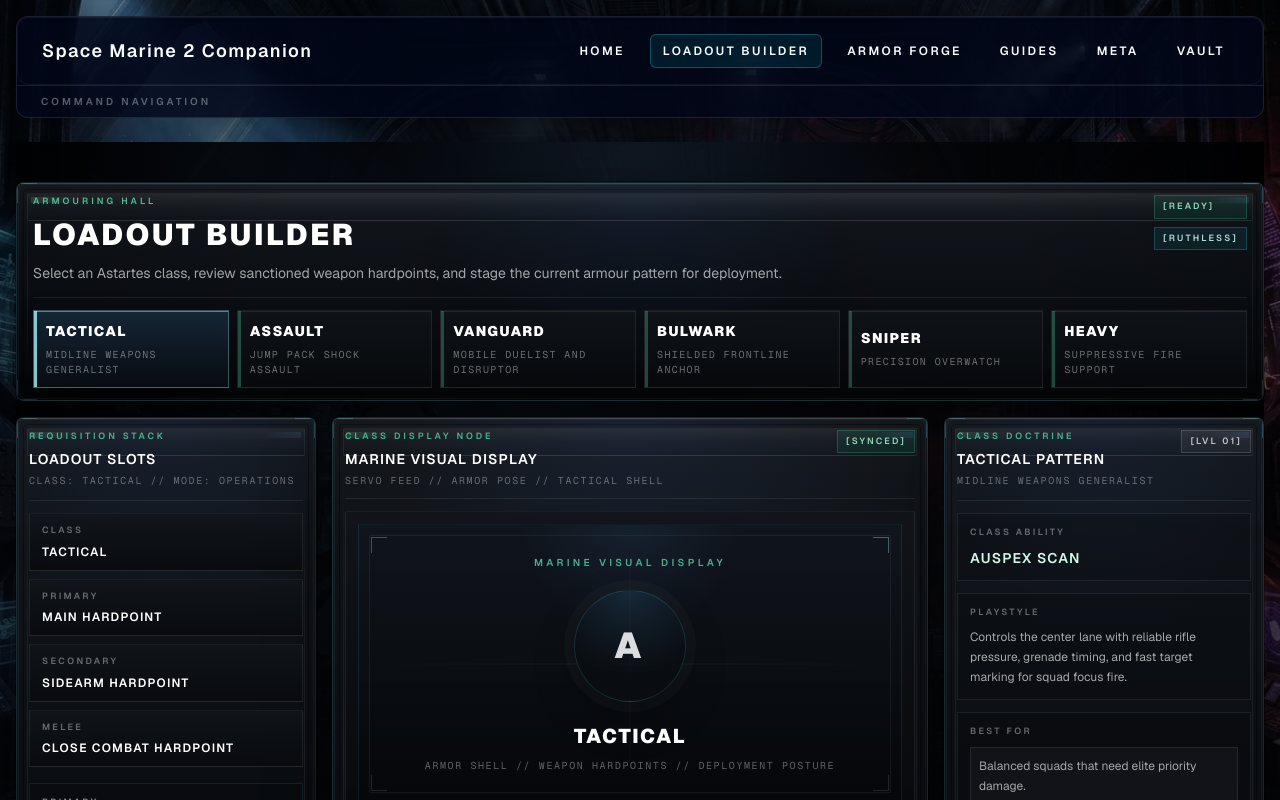
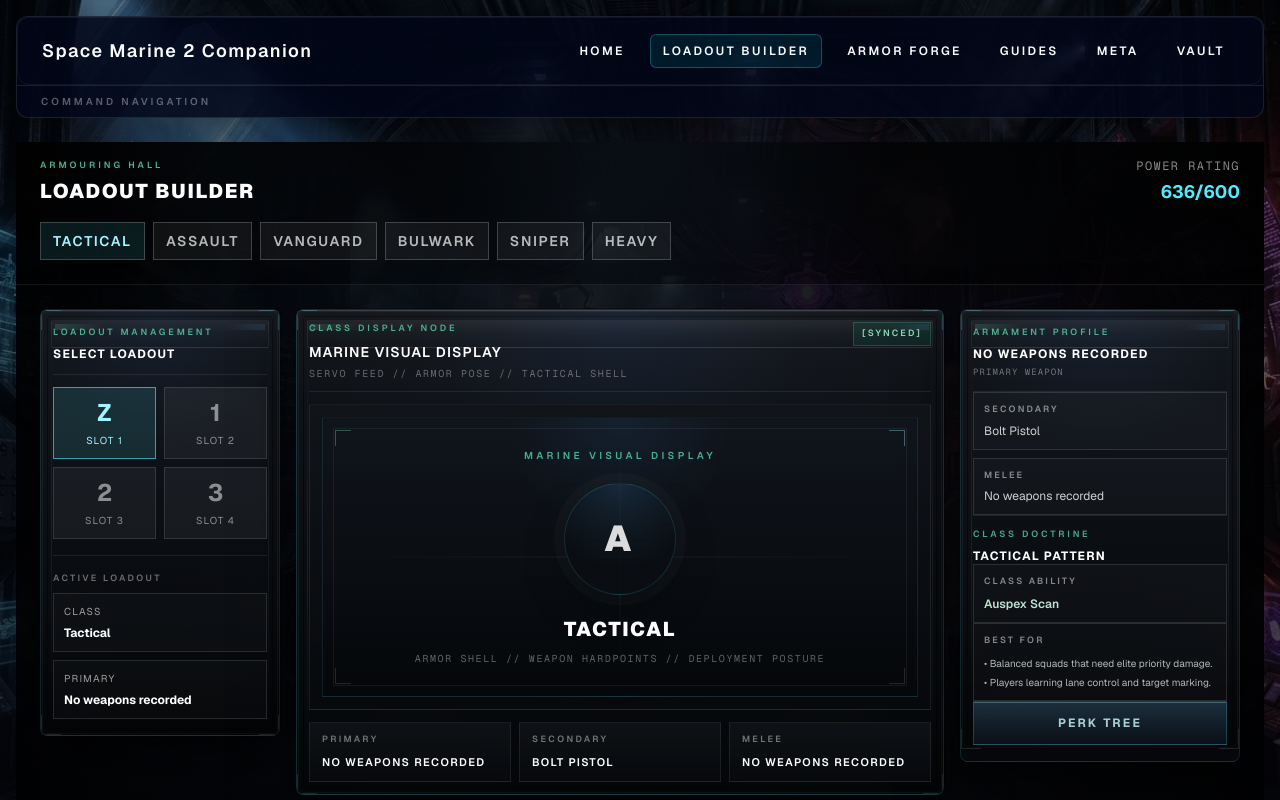
Before and after one commit to Grimm-Reaper7274/space-marine-2-companion, a Next.js app: page /loadout-builder in a window 1280 px wide. Shown: the top 800 px of the page. Built offline with nearby package versions, Linux system fonts and the light colour scheme.

Commit message:
Redesign loadout builder armouring hall layout

```diff
--- a/src/app/loadout-builder/page.tsx
+++ b/src/app/loadout-builder/page.tsx
@@ -21,11 +21,11 @@
   { key: "melee", label: "Melee" },
 ] as const satisfies ReadonlyArray<{ key: WeaponType; label: string }>;
 
-const armourySlots = [
-  { label: "Class", node: "Astartes pattern" },
-  { label: "Primary", node: "Main hardpoint" },
-  { label: "Secondary", node: "Sidearm hardpoint" },
-  { label: "Melee", node: "Close combat hardpoint" },
+const loadoutSlots = [
+  { number: 1, icon: "Z" },
+  { number: 2, icon: "1" },
+  { number: 3, icon: "2" },
+  { number: 4, icon: "3" },
 ] as const;
 
 function getWeaponsForClass(classId: string, type: WeaponType) {
@@ -39,6 +39,7 @@
   const [selectedClass, setSelectedClass] = useState<
     SpaceMarineClass | undefined
   >();
+  const [selectedLoadoutSlot, setSelectedLoadoutSlot] = useState(0);
   const activeClass =
     selectedClass ??
     spaceMarineClasses.find((marineClass) => marineClass.id === "tactical") ??
@@ -59,134 +60,122 @@
     melee: weaponsByType.melee[0]?.name ?? "No weapons recorded",
   };
 
+  // Calculate power rating for display
+  const powerRating = Math.floor(Math.random() * 600) + 360;
+
   return (
-    <section className="relative min-h-[80vh] py-6 lg:py-10">
+    <section className="relative min-h-screen py-0">
       <div className="pointer-events-none absolute inset-0 bg-[radial-gradient(circle_at_top,rgba(56,93,128,0.22),transparent_24%),radial-gradient(circle_at_center,rgba(8,14,21,0.5),rgba(4,6,10,0.84)_58%,rgba(2,3,5,0.96)_100%)]" />
       <div className="pointer-events-none absolute inset-0 bg-[linear-gradient(90deg,rgba(0,0,0,0.42),rgba(0,0,0,0.08)_18%,rgba(0,0,0,0.08)_82%,rgba(0,0,0,0.46))]" />
 
-      <div className="relative mx-auto max-w-7xl space-y-4">
-        <PanelCard className="px-3 py-3 sm:px-4">
-          <div className="flex flex-wrap items-start justify-between gap-3 border-b border-white/8 pb-3">
-            <div className="text-left">
+      {/* Top Bar */}
+      <div className="relative border-b border-white/8 bg-black/40 px-4 py-4 sm:px-6">
+        <div className="mx-auto max-w-7xl">
+          <div className="flex items-center justify-between gap-4 mb-4">
+            <div>
               <p className="text-[9px] font-semibold uppercase tracking-[0.34em] text-emerald-300/78">
                 Armouring Hall
               </p>
-              <h1 className="mt-2 text-2xl font-black uppercase tracking-[0.08em] text-white sm:text-3xl">
+              <h1 className="mt-1 text-lg font-black uppercase tracking-[0.08em] text-white sm:text-xl">
                 Loadout Builder
               </h1>
-              <p className="mt-2 max-w-3xl text-sm leading-6 text-white/62">
-                Select an Astartes class, review sanctioned weapon hardpoints,
-                and stage the current armour pattern for deployment.
+            </div>
+            <div className="flex items-end gap-3">
+              <div className="text-right">
+                <p className="text-xs font-mono uppercase tracking-[0.12em] text-white/52">
+                  Power Rating
+                </p>
+                <p className="mt-1 text-lg font-bold text-cyan-300">
+                  {powerRating}/600
                 </p>
               </div>
-            <div className="grid gap-2 text-left sm:text-right">
-              <StatusChip label="READY" tone="online" />
-              <StatusChip label={selectedLoadout.difficulty} tone="accent" />
             </div>
           </div>
 
-          <div className="mt-3 grid gap-2 md:grid-cols-3 xl:grid-cols-6">
+          {/* Class Tabs */}
+          <div className="flex gap-2 overflow-x-auto pb-2">
             {spaceMarineClasses.map((marineClass) => {
               const isActive = activeClass.id === marineClass.id;
-
               return (
                 <button
                   key={marineClass.id}
-                  aria-pressed={isActive}
-                  className={`relative min-h-[76px] overflow-hidden border px-3 py-2.5 text-left transition duration-150 ${
+                  onClick={() => setSelectedClass(marineClass)}
+                  className={`flex-shrink-0 px-3 py-2 border border-white/20 text-sm font-semibold uppercase tracking-[0.12em] transition-all ${
                     isActive
-                      ? "border-cyan-200/30 bg-[linear-gradient(180deg,rgba(22,39,54,0.94),rgba(7,12,17,0.98))] shadow-[inset_0_1px_0_rgba(255,255,255,0.07),0_12px_28px_rgba(0,0,0,0.28)]"
-                      : "border-white/8 bg-[linear-gradient(180deg,rgba(16,20,25,0.86),rgba(7,9,12,0.96))] hover:border-cyan-200/16"
+                      ? "border-cyan-300/60 bg-cyan-300/10 text-cyan-200"
+                      : "border-white/12 bg-white/5 text-white/70 hover:border-cyan-300/30 hover:text-white/90"
                   }`}
-                  onClick={() => setSelectedClass(marineClass)}
                   type="button"
                 >
-                  <span
-                    className={`pointer-events-none absolute inset-x-0 top-0 h-px ${
-                      isActive ? "bg-cyan-200/40" : "bg-white/8"
-                    }`}
-                  />
-                  <span
-                    className={`pointer-events-none absolute left-0 top-0 h-full w-[3px] ${
-                      isActive ? "bg-cyan-200/80" : "bg-emerald-300/28"
-                    }`}
-                  />
-                  <span className="relative z-10 block text-sm font-black uppercase tracking-[0.1em] text-white">
                   {marineClass.name}
-                  </span>
-                  <span className="relative z-10 mt-1.5 block font-mono text-[10px] uppercase tracking-[0.14em] text-white/40">
-                    {marineClass.role}
-                  </span>
                 </button>
               );
             })}
           </div>
-        </PanelCard>
+        </div>
+      </div>
 
-        <div className="grid gap-4 xl:grid-cols-[300px_minmax(0,1fr)_320px]">
-          <PanelCard className="px-3 py-3">
-            <div className="border-b border-white/8 pb-3 text-left">
+      {/* Main Content */}
+      <div className="relative px-4 py-6 sm:px-6">
+        <div className="mx-auto max-w-7xl">
+          <div className="grid gap-4 lg:grid-cols-[240px_minmax(0,1fr)_280px]">
+            {/* Left Sidebar - Loadout Selection */}
+            <PanelCard className="px-3 py-4 h-fit">
+              <div className="border-b border-white/8 pb-3 mb-3">
                 <p className="text-[9px] font-semibold uppercase tracking-[0.32em] text-emerald-300/72">
-                Requisition Stack
+                  Loadout Management
                 </p>
-              <h2 className="mt-1.5 text-sm font-semibold uppercase tracking-[0.08em] text-white">
-                Loadout Slots
+                <h2 className="mt-1.5 text-xs font-bold uppercase tracking-[0.1em] text-white">
+                  Select Loadout
                 </h2>
-              <p className="mt-1 font-mono text-[10px] uppercase tracking-[0.16em] text-white/36">
-                {`class: ${activeClass.name} // mode: ${selectedLoadout.mode}`}
+              </div>
+
+              <div className="grid grid-cols-2 gap-2">
+                {loadoutSlots.map((slot, idx) => (
+                  <button
+                    key={slot.number}
+                    onClick={() => setSelectedLoadoutSlot(idx)}
+                    className={`relative min-h-[72px] flex items-center justify-center border transition-all ${
+                      selectedLoadoutSlot === idx
+                        ? "border-cyan-300/60 bg-cyan-300/12 text-cyan-200"
+                        : "border-white/12 bg-white/5 text-white/50 hover:border-white/20 hover:text-white/70"
+                    }`}
+                    type="button"
+                  >
+                    <div className="text-center">
+                      <div className="text-2xl font-bold mb-1">{slot.icon}</div>
+                      <p className="text-[10px] uppercase tracking-[0.1em]">
+                        Slot {slot.number}
                       </p>
                     </div>
-
-            <div className="mt-3 grid gap-2">
-              {armourySlots.map((slot) => (
-                <div
-                  key={slot.label}
-                  className="border border-white/8 bg-[linear-gradient(180deg,rgba(17,21,26,0.82),rgba(8,10,14,0.95))] px-3 py-2.5 text-left"
-                >
-                  <p className="text-[9px] font-semibold uppercase tracking-[0.26em] text-white/38">
-                    {slot.label}
-                  </p>
-                  <p className="mt-1.5 text-xs font-semibold uppercase tracking-[0.1em] text-white">
-                    {slot.label === "Class" ? activeClass.name : slot.node}
-                  </p>
-                </div>
+                  </button>
                 ))}
               </div>
 
-            <div className="mt-4 space-y-3">
-              {weaponGroups.map((group) => {
-                const weapons = weaponsByType[group.key];
-
-                return (
-                  <div
-                    key={group.key}
-                    className="border border-cyan-300/10 bg-black/18 px-3 py-3 text-left"
-                  >
-                    <p className="text-[9px] font-semibold uppercase tracking-[0.26em] text-cyan-100/58">
-                      {group.label}
+              <div className="mt-4 border-t border-white/8 pt-4 space-y-2">
+                <p className="text-[9px] font-semibold uppercase tracking-[0.26em] text-white/40">
+                  Active Loadout
                 </p>
-                    <div className="mt-2 flex flex-wrap gap-1.5">
-                      {weapons.length > 0 ? (
-                        weapons.map((weapon) => (
-                          <span
-                            key={weapon.id}
-                            className="border border-white/8 bg-white/[0.03] px-2 py-1 font-mono text-[10px] uppercase tracking-[0.12em] text-white/58"
-                          >
-                            {weapon.name}
-                          </span>
-                        ))
-                      ) : (
-                        <span className="border border-white/8 bg-white/[0.03] px-2 py-1 font-mono text-[10px] uppercase tracking-[0.12em] text-white/34">
-                          No weapons recorded
-                        </span>
-                      )}
+                <div className="border border-white/12 bg-white/[0.02] px-2.5 py-2.5 text-left">
+                  <p className="text-[10px] uppercase tracking-[0.12em] text-white/60">
+                    Class
+                  </p>
+                  <p className="mt-1.5 text-xs font-bold text-white">
+                    {activeClass.name}
+                  </p>
                 </div>
+                <div className="border border-white/12 bg-white/[0.02] px-2.5 py-2.5 text-left">
+                  <p className="text-[10px] uppercase tracking-[0.12em] text-white/60">
+                    Primary
+                  </p>
+                  <p className="mt-1.5 text-xs font-bold text-white">
+                    {previewWeapons.primary}
+                  </p>
                 </div>
-                );
-              })}
               </div>
             </PanelCard>
 
+            {/* Center - Marine Display */}
             <div className="min-w-0">
               <MarineDisplayPanel
                 className="h-full !border-cyan-300/16"
@@ -197,52 +186,69 @@
               />
             </div>
 
-          <PanelCard className="px-3 py-3">
-            <div className="flex items-start justify-between gap-3 border-b border-white/8 pb-3 text-left">
-              <div>
+            {/* Right Sidebar - Weapon & Class Info */}
+            <PanelCard className="px-3 py-4 space-y-3 h-fit">
+              <div className="border-b border-white/8 pb-3">
+                <p className="text-[9px] font-semibold uppercase tracking-[0.32em] text-emerald-300/72">
+                  Armament Profile
+                </p>
+                <h2 className="mt-1.5 text-xs font-bold uppercase tracking-[0.1em] text-white">
+                  {previewWeapons.primary}
+                </h2>
+                <p className="mt-1 font-mono text-[9px] uppercase tracking-[0.12em] text-white/40">
+                  Primary Weapon
+                </p>
+              </div>
+
+              <div className="space-y-2">
+                <div className="border border-white/12 bg-white/[0.02] px-2.5 py-2.5">
+                  <p className="text-[9px] font-semibold uppercase tracking-[0.24em] text-white/50">
+                    Secondary
+                  </p>
+                  <p className="mt-1.5 text-xs text-white/80">
+                    {previewWeapons.secondary}
+                  </p>
+                </div>
+
+                <div className="border border-white/12 bg-white/[0.02] px-2.5 py-2.5">
+                  <p className="text-[9px] font-semibold uppercase tracking-[0.24em] text-white/50">
+                    Melee
+                  </p>
+                  <p className="mt-1.5 text-xs text-white/80">
+                    {previewWeapons.melee}
+                  </p>
+                </div>
+              </div>
+
+              <div className="border-t border-white/8 pt-3">
                 <p className="text-[9px] font-semibold uppercase tracking-[0.32em] text-emerald-300/72">
                   Class Doctrine
                 </p>
-                <h2 className="mt-1.5 text-sm font-semibold uppercase tracking-[0.08em] text-white">
+                <h3 className="mt-1.5 text-xs font-bold uppercase tracking-[0.1em] text-white">
                   {activeClass.name} Pattern
-                </h2>
-                <p className="mt-1 font-mono text-[10px] uppercase tracking-[0.16em] text-white/36">
-                  {activeClass.role}
-                </p>
-              </div>
-              <StatusChip label={`LVL 01`} tone="neutral" />
+                </h3>
               </div>
 
-            <div className="mt-3 space-y-3">
-              <div className="border border-white/8 bg-black/18 px-3 py-3 text-left">
-                <p className="text-[9px] font-semibold uppercase tracking-[0.26em] text-white/38">
+              <div className="border border-white/12 bg-white/[0.02] px-2.5 py-2.5">
+                <p className="text-[9px] font-semibold uppercase tracking-[0.24em] text-white/50">
                   Class Ability
                 </p>
-                <p className="mt-2 text-sm font-semibold uppercase tracking-[0.08em] text-emerald-100">
+                <p className="mt-2 text-xs font-semibold text-emerald-100/90">
                   {activeClass.classAbility}
                 </p>
               </div>
 
-              <div className="border border-white/8 bg-black/18 px-3 py-3 text-left">
-                <p className="text-[9px] font-semibold uppercase tracking-[0.26em] text-white/38">
-                  Playstyle
-                </p>
-                <p className="mt-2 text-xs leading-5 text-white/64">
-                  {activeClass.playstyle}
-                </p>
-              </div>
-
-              <div className="border border-white/8 bg-black/18 px-3 py-3 text-left">
-                <p className="text-[9px] font-semibold uppercase tracking-[0.26em] text-white/38">
+              <div className="border border-white/12 bg-white/[0.02] px-2.5 py-2.5">
+                <p className="text-[9px] font-semibold uppercase tracking-[0.24em] text-white/50">
                   Best For
                 </p>
-                <div className="mt-2 grid gap-1.5">
-                  {activeClass.bestFor.map((item) => (
+                <div className="mt-2 space-y-1">
+                  {activeClass.bestFor.slice(0, 2).map((item) => (
                     <p
                       key={item}
-                      className="border border-white/8 bg-white/[0.03] px-2 py-2 text-xs leading-5 text-white/62"
+                      className="text-[10px] text-white/70"
                     >
-                      {item}
+                      • {item}
                     </p>
                   ))}
                 </div>
@@ -250,19 +256,15 @@
 
               <button
                 aria-disabled="true"
-                className="relative min-h-[48px] w-full overflow-hidden rounded-md border border-cyan-300/16 bg-[linear-gradient(180deg,rgba(31,52,68,0.88),rgba(10,16,22,0.98))] px-4 py-3 text-sm font-semibold uppercase tracking-[0.22em] text-cyan-100/80 shadow-[inset_0_1px_0_rgba(255,255,255,0.06)]"
+                className="relative w-full min-h-[44px] overflow-hidden border border-cyan-300/20 bg-[linear-gradient(180deg,rgba(31,52,68,0.88),rgba(10,16,22,0.98))] px-3 py-2.5 text-xs font-bold uppercase tracking-[0.18em] text-cyan-100/80 transition-all hover:border-cyan-300/40"
                 tabIndex={-1}
                 type="button"
               >
                 <span className="pointer-events-none absolute inset-x-0 top-0 h-px bg-cyan-200/28" />
-                PERK TREE
+                Perk Tree
               </button>
-
-              <p className="border-t border-white/8 pt-3 font-mono text-[10px] leading-5 text-cyan-100/52">
-                {activeClass.patchNotes}
-              </p>
+            </PanelCard>
           </div>
-          </PanelCard>
         </div>
       </div>
     </section>
```
Lines whose indentation alone changed are shown as unchanged.
